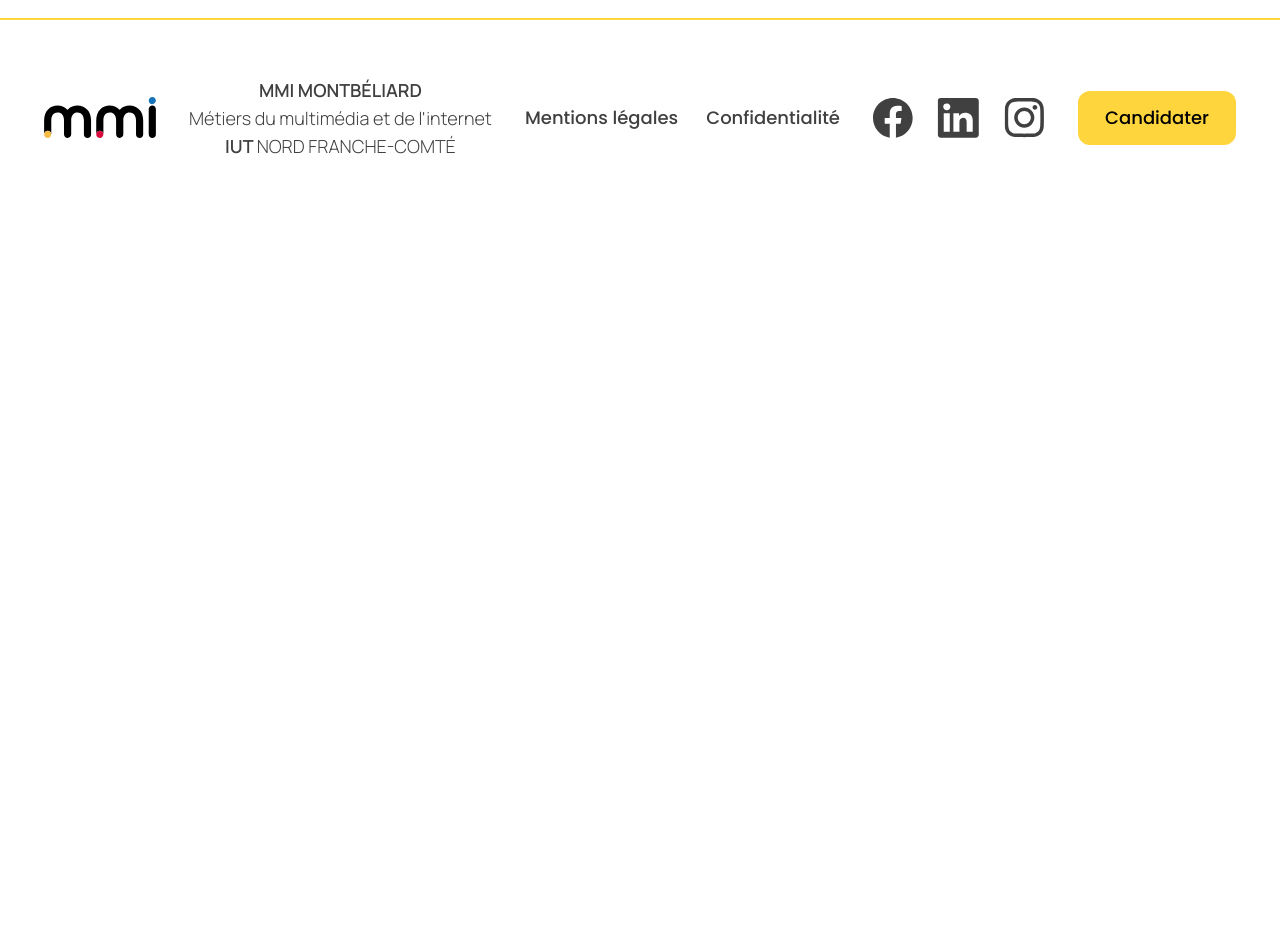
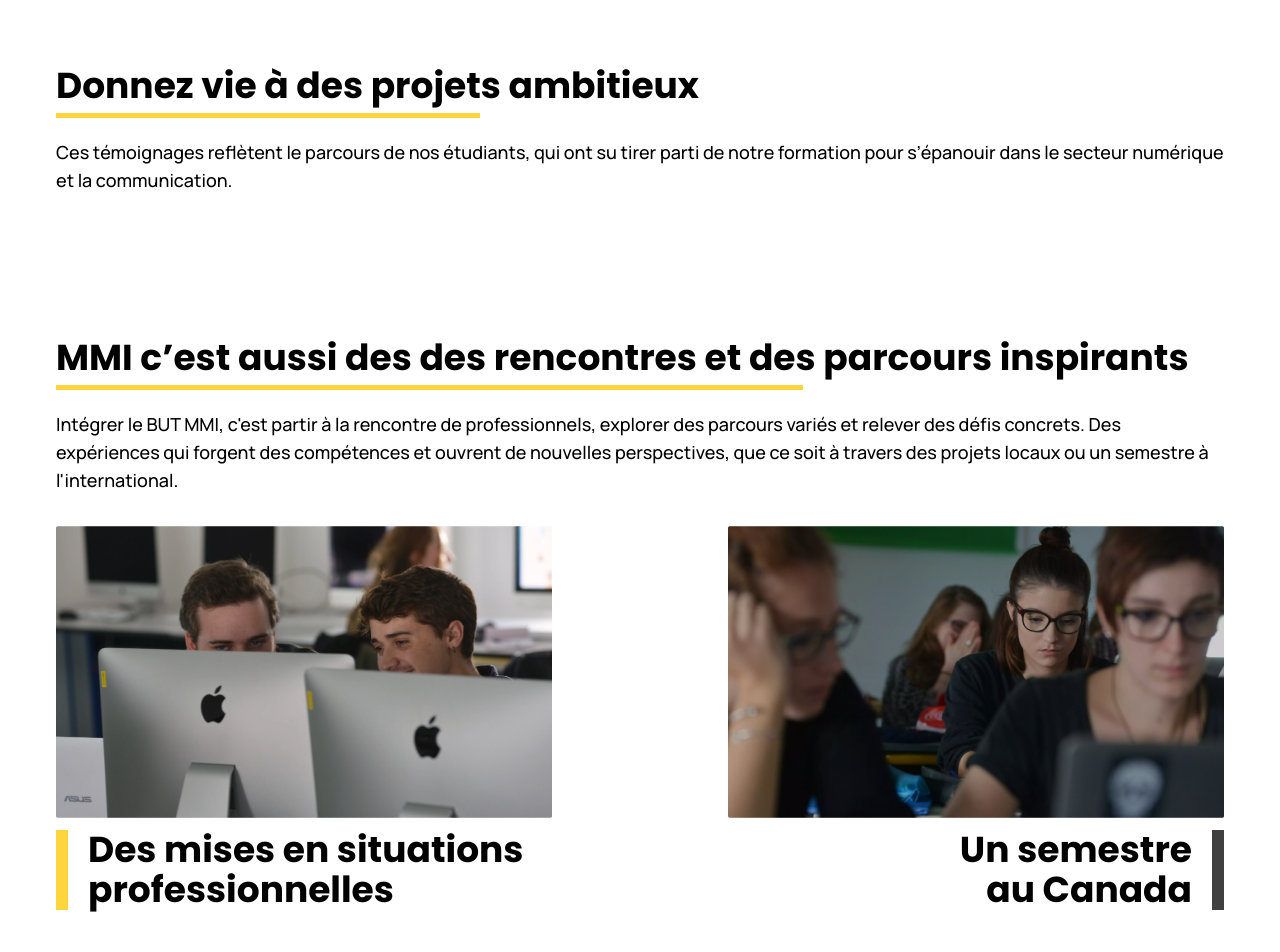
Before and after one commit to OHNIMUS-Leopold/refonte-MMI, a Nuxt app: page / in a window 1280 px wide. Shown: the part 3520-4472 px from the top of the page. Before the commit the page ends 3736 px from the top, so only its background shows below. Built offline with nearby package versions, Linux system fonts and the light colour scheme.

Commit message:
last section

```diff
--- a/pages/index.vue
+++ b/pages/index.vue
@@ -79,7 +79,33 @@ onUnmounted(() => {
         <SlidingText />
 
         <div class="margin">
+            <section class="my-36">
+                <AnimatedHeading class="text-noir mb-8" title="Donnez vie à des projets ambitieux" />
+                <p class="text-noir my-5 xl:m-0">
+                    Ces témoignages reflètent le parcours de nos étudiants, qui ont su tirer parti de notre formation pour s’épanouir dans le secteur numérique et la communication.
+                </p>
+            </section>
 
+            <section>
+                <AnimatedHeading class="text-noir mb-8" title="MMI c’est aussi des des rencontres et des parcours inspirants" />
+                <p class="text-noir">
+                    Intégrer le BUT MMI, c'est partir à la rencontre de professionnels, explorer des parcours variés et relever des défis concrets. Des expériences qui forgent des compétences et ouvrent de nouvelles perspectives, que ce soit à travers des projets locaux ou un semestre à l'international.
+                </p>
+                <div class="grid grid-cols-1 md:grid-cols-2 md:gap-24 xl:gap-44">
+                    <div>
+                        <img class="my-3 md:mt-8" src="@/assets/images/bitmap/situation.png" alt="photo mise en situation professionnelle" />
+                        <h3 class="text-noir border-l-[8px] md:border-l-[12px] border-jaune pl-2 md:pl-5">
+                            Des mises en situations <br>professionnelles
+                        </h3>
+                    </div>
+                    <div>
+                        <img class="my-3 mt-8" src="@/assets/images/bitmap/canada.png" alt="photo canada" />
+                        <h3 class="text-noir md:text-right border-0 border-l-[8px] md:border-l-0 md:border-r-[12px] border-gris pl-2 md:pr-5">
+                            Un semestre <br>au Canada
+                        </h3>
+                    </div>
+                </div>
+            </section>
         </div>
     </main>
 </template>
```
